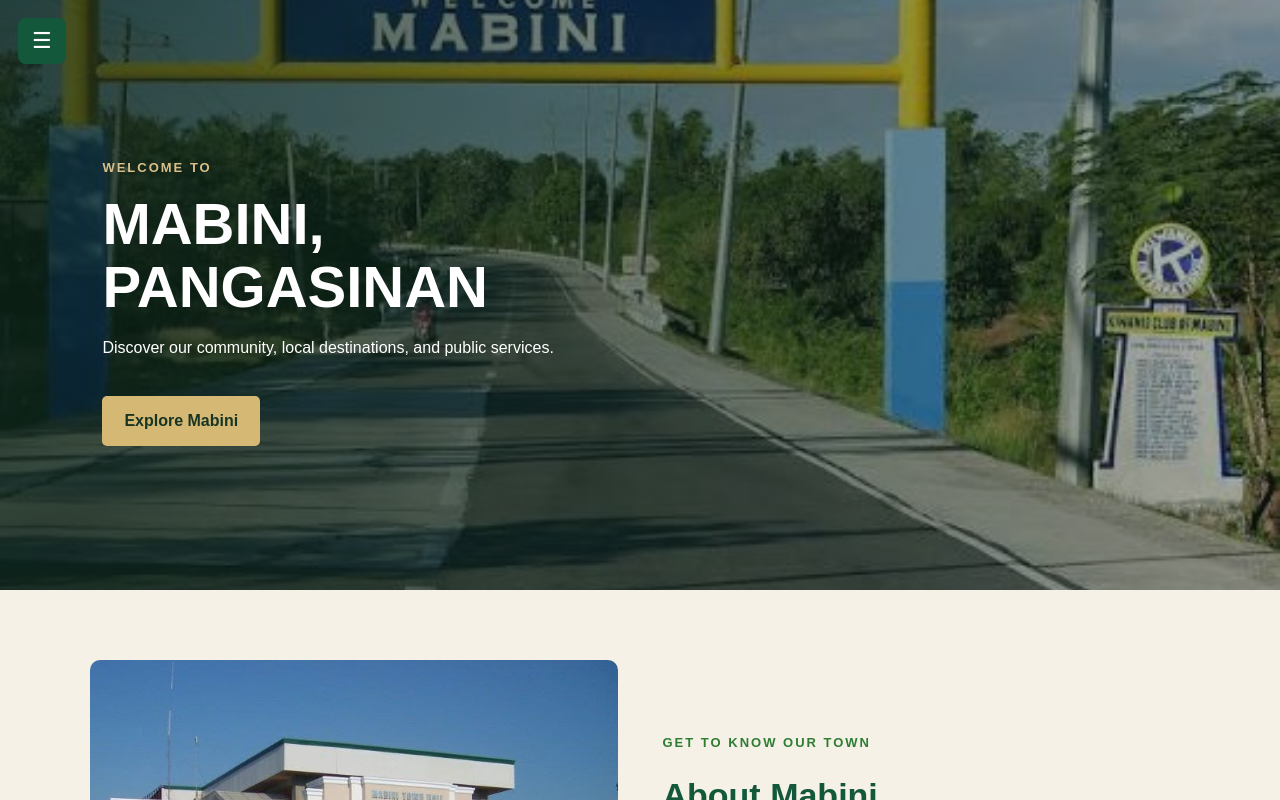
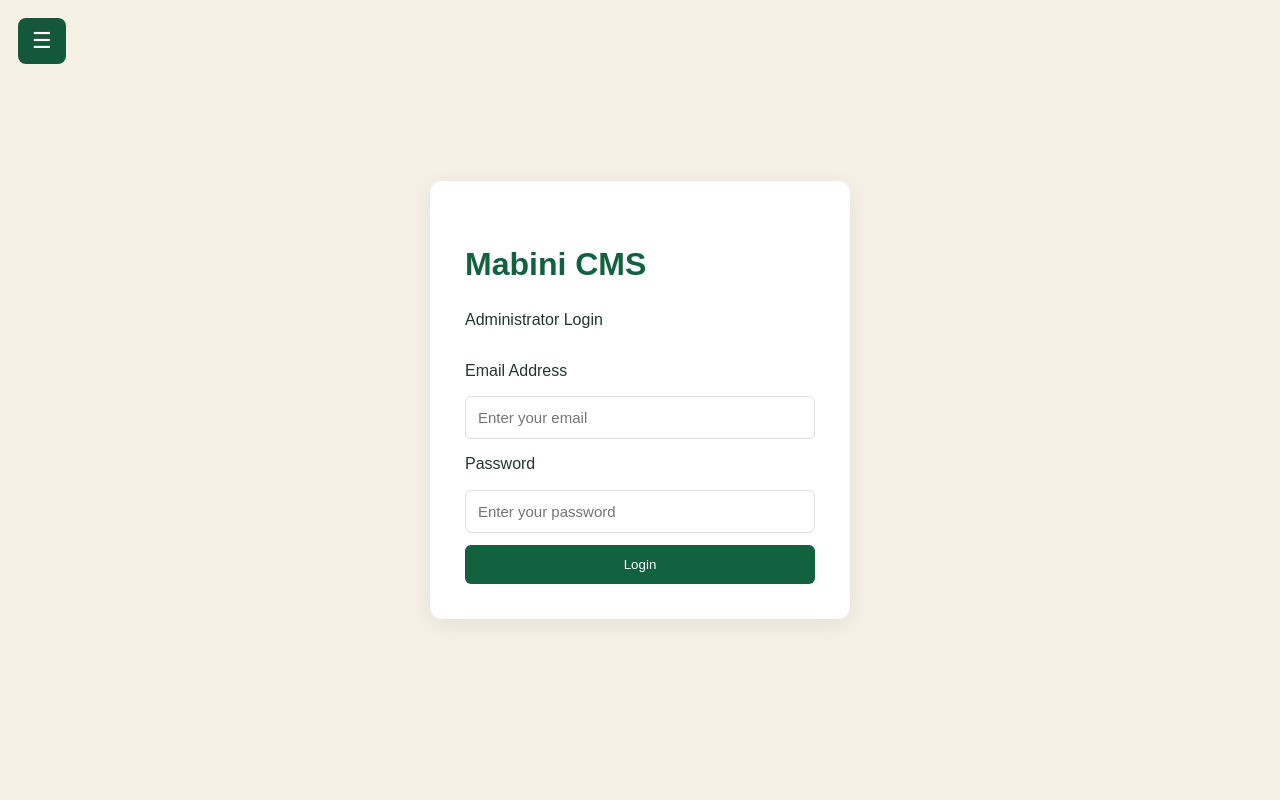
Before and after one commit to jellalzscarlet-prog/mabini_website, a React (Vite) app: page /admin in a window 1280 px wide. Shown: the top 800 px of the page. Built offline with nearby package versions, Linux system fonts and the light colour scheme; no server answers.

Commit message:
Add admin

```diff
--- a/src/App.jsx
+++ b/src/App.jsx
@@ -1,6 +1,6 @@
 import SupabaseTest from "./pages/SupabaseTest.jsx";
 
-<Route path="/supabase-test" element={<SupabaseTest />} />
+<Route path="/supabase-test" element={<SupabaseTest />} />;
 import { useEffect, useState } from "react";
 import { Routes, Route, useLocation } from "react-router-dom";
 
@@ -14,6 +14,9 @@ import Officials from "./pages/Officials.jsx";
 import Members from "./pages/Members.jsx";
 import Procurement from "./pages/Procurement.jsx";
 
+import AdminLogin from "./pages/admin/AdminLogin.jsx";
+import AdminDashboard from "./pages/admin/AdminDashboard.jsx";
+import AdminGuard from "./pages/admin/AdminGuard.jsx";
 export default function App() {
   const [sidebarOpen, setSidebarOpen] = useState(false);
   const location = useLocation();
@@ -39,10 +42,7 @@ export default function App() {
 
   return (
     <>
-      <Sidebar
-        open={sidebarOpen}
-        onOpenChange={setSidebarOpen}
-      />
+      <Sidebar open={sidebarOpen} onOpenChange={setSidebarOpen} />
 
       <div className={`page-content ${sidebarOpen ? "sidebar-open" : ""}`}>
         <Routes>
@@ -52,6 +52,16 @@ export default function App() {
           <Route path="/officials" element={<Officials />} />
           <Route path="/members" element={<Members />} />
           <Route path="/procurement" element={<Procurement />} />
+          <Route path="/admin" element={<AdminLogin />} />
+
+          <Route
+            path="/admin/dashboard"
+            element={
+              <AdminGuard>
+                <AdminDashboard />
+              </AdminGuard>
+            }
+          />
 
           <Route path="*" element={<Home />} />
         </Routes>
--- /dev/null
+++ b/src/pages/admin/AdminDashboard.jsx
@@ -0,0 +1,49 @@
+
+import { useNavigate, Link } from "react-router-dom";
+import { supabase } from "../../lib/supabaseClient";
+
+export default function AdminDashboard() {
+  const navigate = useNavigate();
+
+  const handleLogout = async () => {
+    await supabase.auth.signOut();
+    navigate("/admin");
+  };
+
+  return (
+    <main className="admin-dashboard">
+      <header className="admin-header">
+        <div>
+          <h1>Mabini CMS</h1>
+          <p>Municipal Website Management System</p>
+        </div>
+
+        <button onClick={handleLogout}>
+          Logout
+        </button>
+      </header>
+
+      <section className="admin-content">
+        <h2>Welcome, Administrator!</h2>
+        <p>Manage your municipal website content here.</p>
+
+        <div className="admin-grid">
+          <Link to="/admin/news" className="admin-card">
+            <h3>News & Events</h3>
+            <p>Manage homepage news and carousel slides.</p>
+          </Link>
+
+          <Link to="/admin/officials" className="admin-card">
+            <h3>Municipal Officials</h3>
+            <p>Manage Mayor, Vice Mayor and other officials.</p>
+          </Link>
+
+          <Link to="/admin/procurement" className="admin-card">
+            <h3>Procurement & Awards</h3>
+            <p>Manage procurement plans and awards.</p>
+          </Link>
+        </div>
+      </section>
+    </main>
+  );
+}
--- /dev/null
+++ b/src/pages/admin/AdminGuard.jsx
@@ -0,0 +1,45 @@
+
+import { useEffect, useState } from "react";
+import { Navigate } from "react-router-dom";
+import { supabase } from "../../lib/supabaseClient";
+
+export default function AdminGuard({ children }) {
+  const [status, setStatus] = useState("loading");
+
+  useEffect(() => {
+    let active = true;
+
+    async function checkAdmin() {
+      const { data: { session } } =
+        await supabase.auth.getSession();
+
+      if (!session) {
+        if (active) setStatus("unauthorized");
+        return;
+      }
+
+      const { data, error } =
+        await supabase.rpc("is_admin");
+
+      if (active) {
+        setStatus(!error && data ? "authorized" : "unauthorized");
+      }
+    }
+
+    checkAdmin();
+
+    return () => {
+      active = false;
+    };
+  }, []);
+
+  if (status === "loading") {
+    return <p>Checking administrator access...</p>;
+  }
+
+  if (status !== "authorized") {
+    return <Navigate to="/admin" replace />;
+  }
+
+  return children;
+}
--- /dev/null
+++ b/src/pages/admin/AdminLogin.jsx
@@ -0,0 +1,78 @@
+
+import { useState } from "react";
+import { useNavigate } from "react-router-dom";
+import { supabase } from "../../lib/supabaseClient";
+
+export default function AdminLogin() {
+  const navigate = useNavigate();
+
+  const [email, setEmail] = useState("");
+  const [password, setPassword] = useState("");
+  const [error, setError] = useState("");
+  const [loading, setLoading] = useState(false);
+
+  const handleLogin = async (e) => {
+    e.preventDefault();
+    setError("");
+    setLoading(true);
+
+    const { error: loginError } =
+      await supabase.auth.signInWithPassword({
+        email,
+        password,
+      });
+
+    if (loginError) {
+      setError("Invalid email or password.");
+      setLoading(false);
+      return;
+    }
+
+    const { data, error: adminError } =
+      await supabase.rpc("is_admin");
+
+    if (adminError || !data) {
+      await supabase.auth.signOut();
+      setError("You are not authorized to access the CMS.");
+      setLoading(false);
+      return;
+    }
+
+    navigate("/admin/dashboard");
+  };
+
+  return (
+    <main className="admin-login-page">
+      <div className="admin-login-card">
+        <h1>Mabini CMS</h1>
+        <p>Administrator Login</p>
+
+        <form onSubmit={handleLogin}>
+          <label>Email Address</label>
+          <input
+            type="email"
+            value={email}
+            onChange={(e) => setEmail(e.target.value)}
+            placeholder="Enter your email"
+            required
+          />
+
+          <label>Password</label>
+          <input
+            type="password"
+            value={password}
+            onChange={(e) => setPassword(e.target.value)}
+            placeholder="Enter your password"
+            required
+          />
+
+          {error && <p className="admin-error">{error}</p>}
+
+          <button type="submit" disabled={loading}>
+            {loading ? "Logging in..." : "Login"}
+          </button>
+        </form>
+      </div>
+    </main>
+  );
+}
--- a/src/style.css
+++ b/src/style.css
@@ -678,3 +678,117 @@ footer p {
     padding: 22px 4%;
   }
 }
+
+
+/* ADMIN LOGIN */
+.admin-login-page {
+  min-height: 100vh;
+  display: flex;
+  justify-content: center;
+  align-items: center;
+  background: #f5f1e7;
+  padding: 20px;
+}
+
+.admin-login-card {
+  background: white;
+  width: 100%;
+  max-width: 420px;
+  padding: 35px;
+  border-radius: 12px;
+  box-shadow: 0 5px 25px rgba(0,0,0,0.08);
+}
+
+.admin-login-card h1 {
+  color: #12613f;
+  margin-bottom: 5px;
+}
+
+.admin-login-card form {
+  display: flex;
+  flex-direction: column;
+  gap: 12px;
+  margin-top: 25px;
+}
+
+.admin-login-card input {
+  padding: 12px;
+  border: 1px solid #ddd;
+  border-radius: 6px;
+  font-size: 15px;
+}
+
+.admin-login-card button,
+.admin-header button {
+  background: #12613f;
+  color: white;
+  border: none;
+  padding: 12px;
+  border-radius: 6px;
+  cursor: pointer;
+}
+
+.admin-error {
+  color: #c62828;
+}
+
+/* ADMIN DASHBOARD */
+.admin-dashboard {
+  min-height: 100vh;
+  background: #f5f1e7;
+  padding: 30px;
+}
+
+.admin-header {
+  display: flex;
+  justify-content: space-between;
+  align-items: center;
+  gap: 20px;
+  background: white;
+  padding: 25px;
+  border-radius: 10px;
+}
+
+.admin-header h1 {
+  color: #12613f;
+}
+
+.admin-content {
+  margin-top: 35px;
+}
+
+.admin-grid {
+  display: grid;
+  grid-template-columns: repeat(auto-fit, minmax(220px, 1fr));
+  gap: 20px;
+  margin-top: 25px;
+}
+
+.admin-card {
+  background: white;
+  padding: 25px;
+  border-radius: 10px;
+  text-decoration: none;
+  color: #26352e;
+  transition: 0.2s;
+}
+
+.admin-card:hover {
+  transform: translateY(-4px);
+  box-shadow: 0 5px 20px rgba(0,0,0,0.08);
+}
+
+.admin-card h3 {
+  color: #12613f;
+}
+
+@media (max-width: 600px) {
+  .admin-dashboard {
+    padding: 15px;
+  }
+
+  .admin-header {
+    flex-direction: column;
+    align-items: flex-start;
+  }
+}
```
